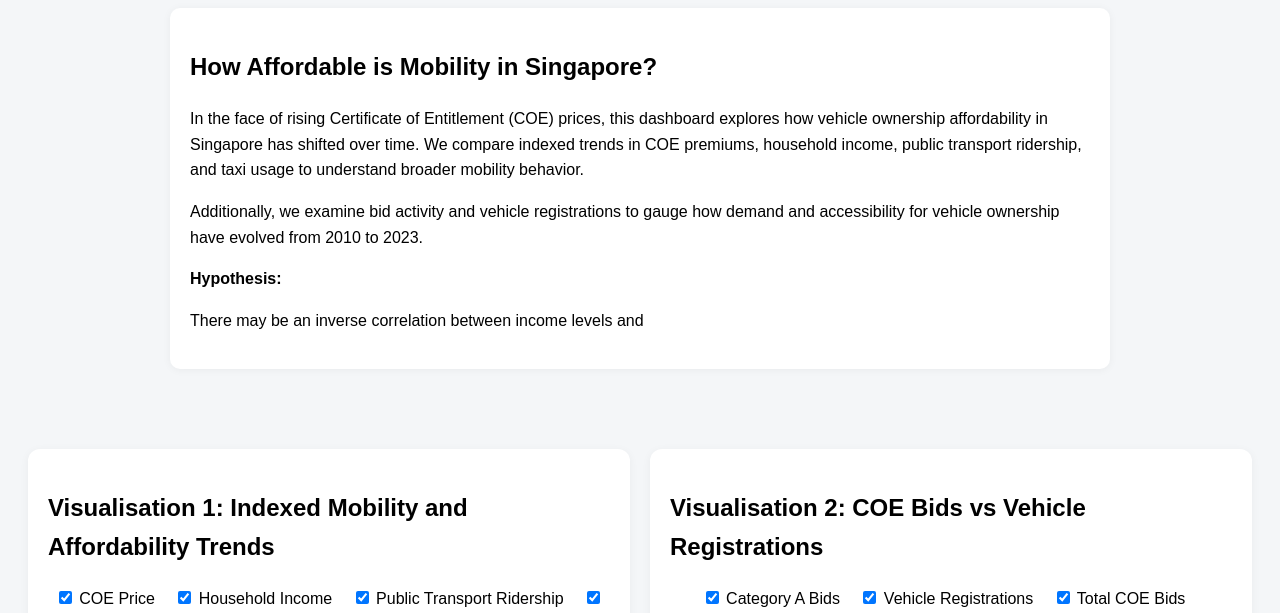
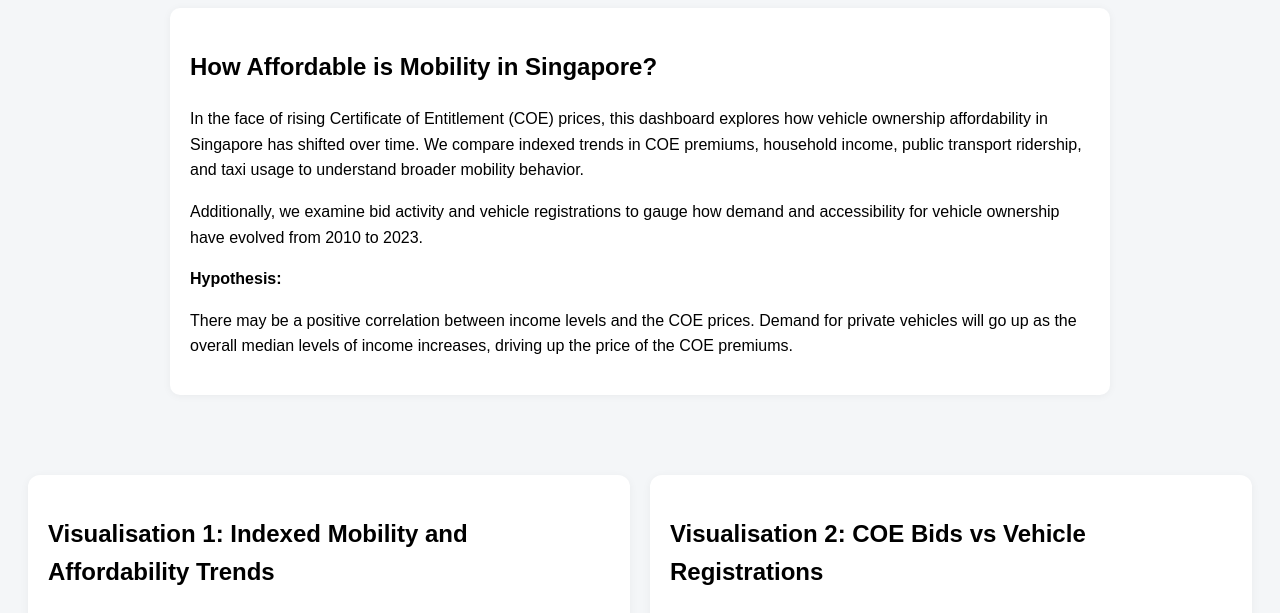
Before and after one commit to eyeheych/IDV-assignment3, a plain HTML site: page index.html in a window 1280 px wide. Shown: the part 114-727 px from the top of the page. Drawn offline with nearby package versions, Linux system fonts and the light colour scheme.

Commit message:
Update index.html

```diff
--- a/index.html
+++ b/index.html
@@ -79,7 +79,8 @@
     </p>
     <p>
         <b>Hypothesis:</b>
-        <p>There may be an inverse correlation between income levels and </p>
+        <p>There may be a positive correlation between income levels and the COE prices. Demand for private vehicles will go up as the overall median levels of income increases, driving up the price of the COE premiums. </p>
+        <p> </p>
     </p>
   </section>
 
```
